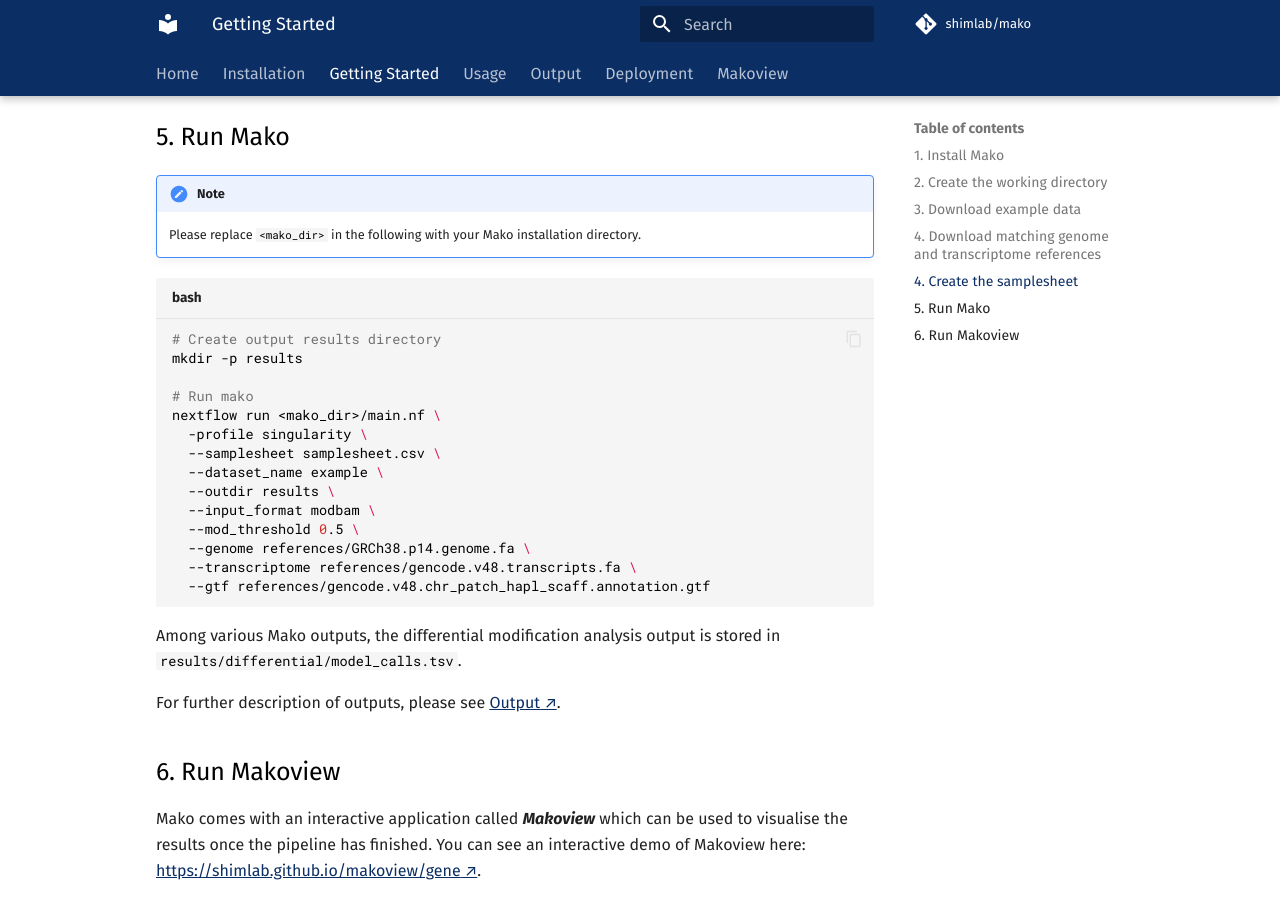
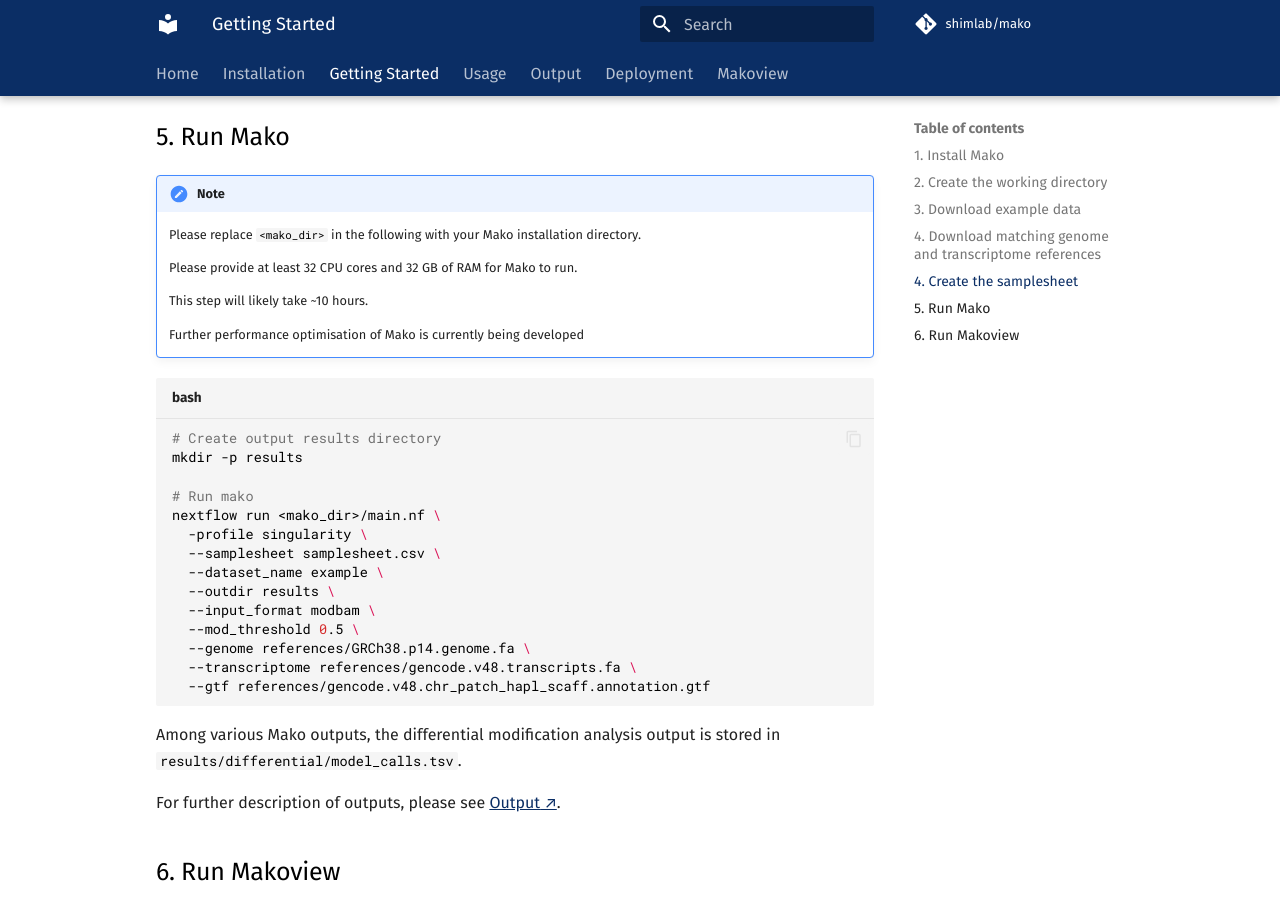
Before and after one commit to shimlab/mako, an MkDocs documentation site: the page built from content/getting_started.md, in a window 1280 px wide and 900 px high, scrolled down 1635 px. Built offline with MkDocs 1.6.1 and Material for MkDocs 9.7.7, drawn with Linux system fonts in a browser that asks for light colours; comment, search, counter and statistics services are not loaded.

Commit message:
Mention resource requirements and expected runtime for getting started example

````diff
--- a/content/getting_started.md
+++ b/content/getting_started.md
@@ -69,6 +69,12 @@
 !!! note
     Please replace `<mako_dir>` in the following with your Mako installation directory.
 
+    Please provide at least 32 CPU cores and 32 GB of RAM for Mako to run.
+
+    This step will likely take ~10 hours.
+
+    Further performance optimisation of Mako is currently being developed
+
 ```bash title="bash"
 # Create output results directory
 mkdir -p results
````
